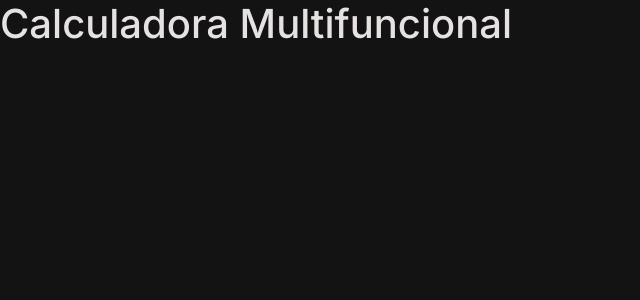
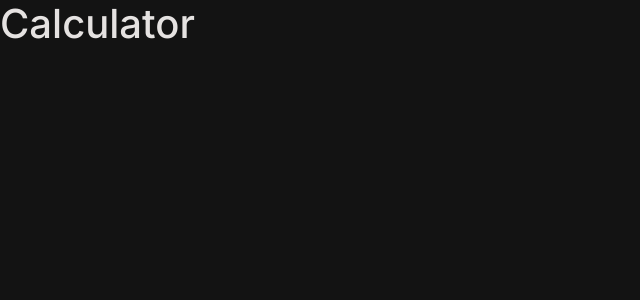
Before and after one commit to zookatt/calculator, a Vue app: page / in a window 1280 px wide. Shown: the top 300 px of the page, without its empty margins (0-640 px from the left). Built offline with nearby package versions, Linux system fonts and the light colour scheme.

Commit message:
chore: configure Vue Router

```diff
--- a/src/App.vue
+++ b/src/App.vue
@@ -1,6 +1,5 @@
 <template>
-  <h1>Calculadora Multifuncional</h1>
-
+  <RouterView />
 </template>
 
 <script setup></script>
--- /dev/null
+++ b/src/router/index.js
@@ -0,0 +1,15 @@
+import { createRouter, createWebHistory } from 'vue-router'
+import HomeView from '@/views/HomeView.vue'
+
+const router = createRouter({
+  history: createWebHistory(),
+  routes: [
+    {
+      path: '/',
+      name: 'home',
+      component: HomeView,
+    },
+  ],
+})
+
+export default router
--- /dev/null
+++ b/src/views/HomeView.vue
@@ -0,0 +1,15 @@
+<template>
+  <main class="app-container">
+    <h1>Calculator</h1>
+  </main>
+</template>
+
+<script>
+    export default {
+
+    }
+</script>
+
+<style lang="scss" scoped>
+
+</style>
```
Also changed, not shown: src/main.js (+9 -1 lines), 1 other file (tests, documents, lock files or other folders).
